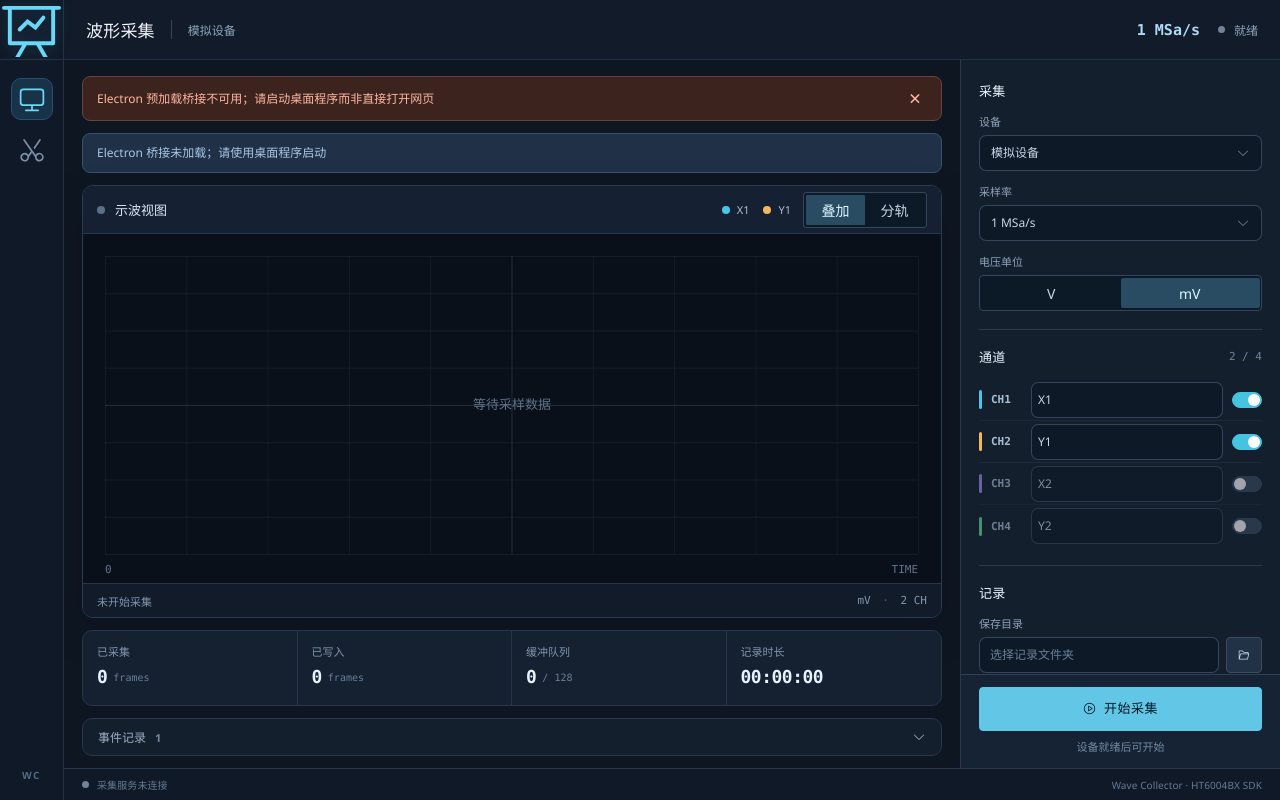
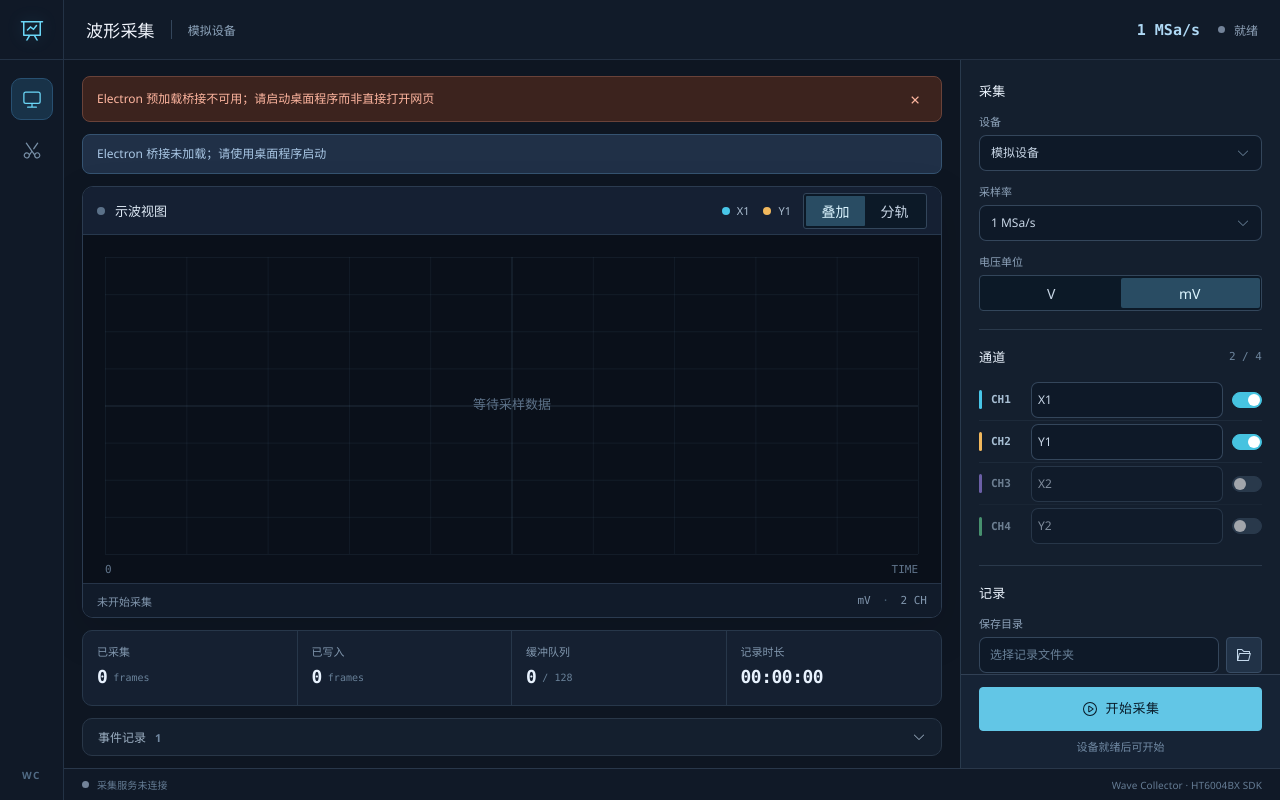
Before and after one commit to DebuNeko233/wave_collector, a Vue app: page / in a window 1280 px wide. Built offline with nearby package versions, Linux system fonts and the light colour scheme.

Commit message:
fix(ui): normalize all Element Plus SVG icon sizes and add regression audit

```diff
--- a/package.json
+++ b/package.json
@@ -14,11 +14,12 @@
     "build:win": "pnpm build && electron-builder --win nsis",
     "build:unpack": "pnpm build && electron-builder --dir",
     "test:native": "node scripts/test-native.mjs",
-    "test": "pnpm test:rates && pnpm test:sdk && pnpm build:native && pnpm test:native",
+    "test": "pnpm test:icons && pnpm test:rates && pnpm test:sdk && pnpm build:native && pnpm test:native",
     "start": "electron-vite preview",
     "test:rates": "node --experimental-strip-types scripts/test-rate-table.mjs",
     "test:preload": "node scripts/test-preload.mjs",
-    "test:sdk": "node scripts/test-sdk-example.mjs"
+    "test:sdk": "node scripts/test-sdk-example.mjs",
+    "test:icons": "node scripts/test-icon-sizes.mjs"
   },
   "dependencies": {
     "@element-plus/icons-vue": "^2.3.1",
--- a/src/renderer/src/App.vue
+++ b/src/renderer/src/App.vue
@@ -334,13 +334,13 @@ async function changeSource() {
 <template>
   <div class="application">
     <aside class="rail">
-      <div class="brand-symbol" aria-label="Wave Collector"><DataLine :size="24" /></div>
+      <div class="brand-symbol" aria-label="Wave Collector"><el-icon :size="24" class="brand-icon"><DataLine /></el-icon></div>
       <div class="rail-navigation">
         <button class="rail-link" :class="{ selected: page === 'capture' }" title="采集" aria-label="采集" @click="page = 'capture'">
-          <Monitor :size="21" />
+          <el-icon :size="20" class="rail-icon"><Monitor /></el-icon>
         </button>
         <button class="rail-link" :class="{ selected: page === 'splitter' }" title="分割器" aria-label="分割器" @click="page = 'splitter'">
-          <Scissor :size="21" />
+          <el-icon :size="20" class="rail-icon"><Scissor /></el-icon>
         </button>
       </div>
       <div class="rail-bottom">WC</div>
@@ -421,7 +421,7 @@ async function changeSource() {
               <div class="field"><label>电压单位</label>
                 <el-segmented v-model="form.unit" :options="['V', 'mV']" :disabled="live" block />
               </div>
-              <div v-if="form.source === 'hantek'" class="sdk-caveat"><InfoFilled :size="15" />触发窗口采集，连续性未验证</div>
+              <div v-if="form.source === 'hantek'" class="sdk-caveat"><el-icon :size="14" class="sdk-icon"><InfoFilled /></el-icon>触发窗口采集，连续性未验证</div>
             </section>
 
             <section class="settings-group">
--- a/src/renderer/src/style.css
+++ b/src/renderer/src/style.css
@@ -7,6 +7,13 @@ button{cursor:pointer}
 .rail{width:var(--ui-rail);flex:0 0 var(--ui-rail);background:#101927;border-right:1px solid #233245;display:flex;flex-direction:column;align-items:center}
 .brand-symbol{height:var(--ui-topbar);width:100%;display:flex;justify-content:center;align-items:center;color:#6bd7f7;border-bottom:1px solid #233245}
 .brand-symbol svg{filter:drop-shadow(0 0 8px rgba(79,207,252,.20))}
+/* Element Plus icon SVGs use 1em: size belongs on el-icon, not the SVG component. */
+.application .el-icon{display:inline-flex;align-items:center;justify-content:center;flex-shrink:0;line-height:1;vertical-align:middle}
+.application .el-icon>svg{display:block;width:1em;height:1em;flex:0 0 1em;max-width:100%;max-height:100%}
+.brand-symbol .brand-icon{width:24px;height:24px;font-size:24px;flex:0 0 24px}
+.rail-link .rail-icon{width:20px;height:20px;font-size:20px;flex:0 0 20px}
+.sdk-caveat .sdk-icon{width:14px;height:14px;font-size:14px;flex:0 0 14px}
+
 .rail-navigation{display:flex;flex-direction:column;align-items:center;gap:10px;padding-top:18px;width:100%}
 .rail-link{width:42px;height:42px;border-radius:10px;border:1px solid transparent;background:transparent;display:grid;place-items:center;color:#7890a7;transition:background .12s ease,color .12s ease,border-color .12s ease}
 .rail-link:hover{background:#203147;color:#e0e9f4}
@@ -28,7 +35,7 @@ button{cursor:pointer}
 .capture-main{display:flex;flex-direction:column;min-height:0;min-width:0;gap:var(--ui-gap);padding:16px 18px 12px;overflow:auto;background:#0e1622}
 .inline-alert{display:flex;align-items:center;justify-content:space-between;gap:10px;background:#3c231e;color:#ffb6a0;border:1px solid #694239;border-radius:8px;padding:10px 14px;font-size:12px;line-height:1.5}
 .inline-alert.subtle{background:#203047;color:#a9c7e5;border-color:#355371}
-.inline-alert button{color:inherit;border:0;background:transparent;font-size:21px;line-height:1}
+.inline-alert button{width:24px;height:24px;flex:0 0 24px;display:grid;place-items:center;padding:0;color:inherit;border:0;border-radius:5px;background:transparent;font-size:17px;font-weight:400;line-height:1}
 .scope-surface{display:flex;flex-direction:column;flex:1 1 auto;min-height:320px;border:1px solid #2b3b50;background:#0a101a;border-radius:11px;overflow:hidden;box-shadow:0 15px 44px rgba(0,0,0,.13)}
 .scope-toolbar{height:48px;flex:0 0 48px;display:flex;align-items:center;justify-content:space-between;gap:12px;background:#152033;border-bottom:1px solid #27384d;padding:0 14px}
 .scope-label{display:flex;align-items:center;gap:10px;font-size:13px;font-weight:700;color:#dde8f4;white-space:nowrap}
@@ -104,6 +111,12 @@ button{cursor:pointer}
 .application .el-segmented{background:#0c1927;border:1px solid #33465b;--el-segmented-item-selected-bg-color:#294c63;--el-segmented-item-selected-color:#dcf5ff;--el-segmented-item-hover-bg-color:#1f3448;--el-segmented-item-hover-color:#f0f7ff;--el-segmented-bg-color:#0e1928;min-height:var(--ui-control);height:var(--ui-control)}
 .application .el-checkbox__label{font-size:12px}
 .application .el-switch{--el-switch-off-color:#384b60;--el-switch-on-color:#46c3e0}
+/* Button icons are generated internally by Element Plus; keep them uniform. */
+.application .el-button>.el-icon{width:16px;height:16px;font-size:16px;flex:0 0 16px}
+.application .el-button>.el-icon>svg{width:16px;height:16px;max-width:16px;max-height:16px}
+.application .path-input>.el-button>.el-icon{width:16px;height:16px;font-size:16px;flex:0 0 16px}
+.application .el-select__caret{width:14px;height:14px;font-size:14px}
+.application .el-input-number__increase .el-icon,.application .el-input-number__decrease .el-icon{width:12px;height:12px;font-size:12px}
 .application .el-button:not(.el-button--primary):not(.el-button--danger){background:#213247;border-color:#384c64;color:#c5d9ec}
 .application .el-button:not(.el-button--primary):not(.el-button--danger):hover{background:#2b425c;border-color:#5a89a3}
 .application .el-button--primary{color:#081a28;background:#62c6e6;border-color:#62c6e6}
```
Also changed, not shown: scripts/test-icon-sizes.mjs (added, +47 -0 lines).
